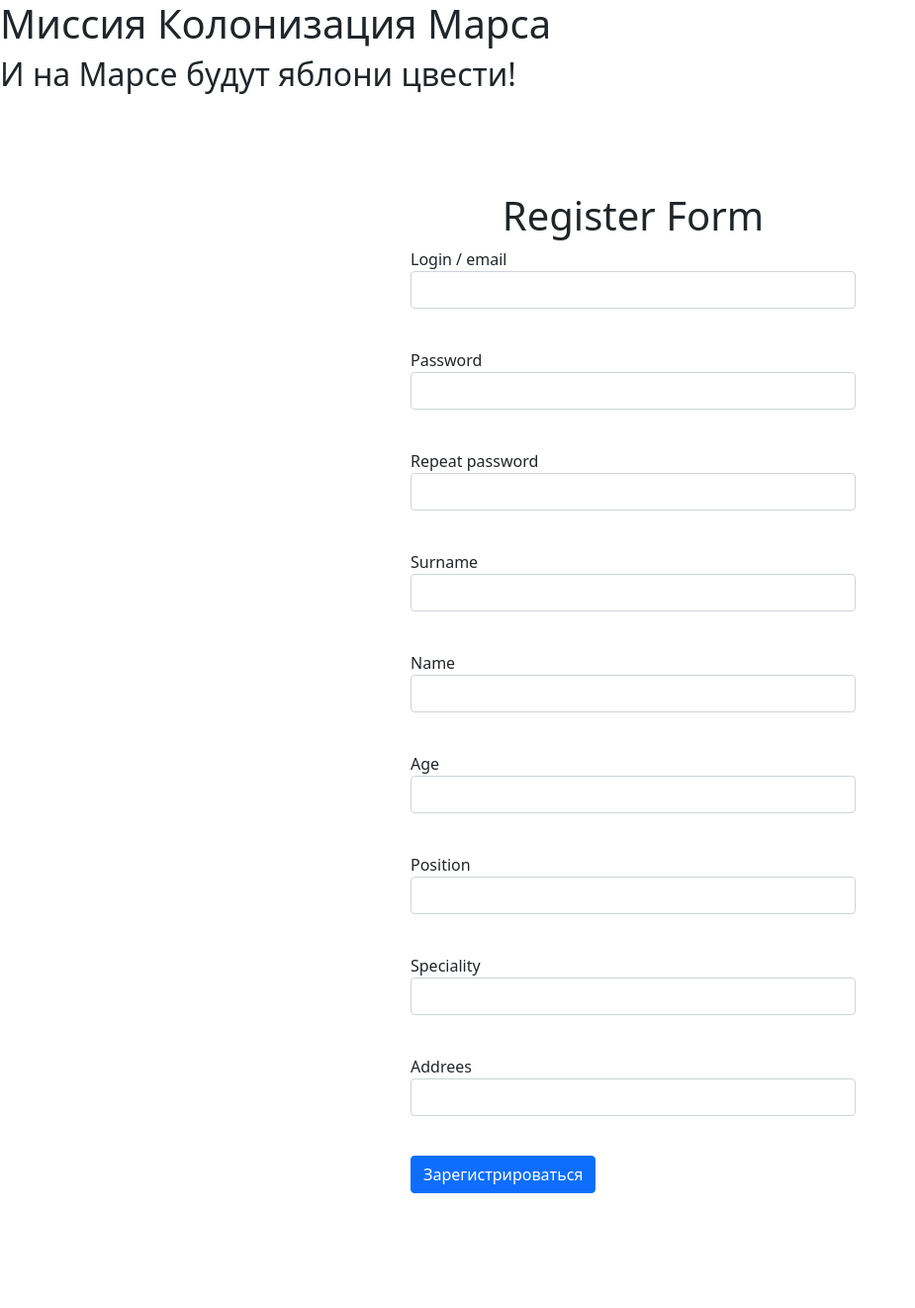
After one commit to Comper123/sqlalhemy, a Flask app: page /register in a window 1280 px wide. The commit adds this page. Shown: the whole page at 99% size, without its empty margins (0-925 px from the left). Run offline with Flask 3, Linux system fonts and the light colour scheme.

Commit message:
Add files via upload

```diff
--- a/app.py
+++ b/app.py
@@ -3,6 +3,8 @@ from data import db_session
 from flask import render_template
 from data.jobs import Jobs
 from data.users import User
+from forms.register import RegisterForm
+from flask import request, redirect
 
 
 app = Flask(__name__)
@@ -24,5 +26,15 @@ def jobs():
     return render_template('jobs.html', data=data)
 
 
+@app.route('/register', methods=['POST', 'GET'])
+def register():
+    form = RegisterForm()
+    if form.validate_on_submit():
+        # Записываем в бд результат формы
+
+        return redirect('/')
+    return render_template('register.html', form=form, title='Регистрация')
+
+
 if __name__ == '__main__':
     main()
--- /dev/null
+++ b/forms/register.py
@@ -0,0 +1,21 @@
+from wtforms import (
+    StringField,
+    IntegerField,
+    PasswordField,
+    SubmitField
+)
+from wtforms.validators import DataRequired
+from flask_wtf import FlaskForm
+
+
+class RegisterForm(FlaskForm):
+    login = StringField('Login / email', validators=[DataRequired()])
+    pwd1 = PasswordField('Password', validators=[DataRequired()])
+    pwd2 = PasswordField('Repeat password', validators=[DataRequired()])
+    name = StringField('Name', validators=[DataRequired()])
+    surname = StringField('Surname', validators=[DataRequired()])
+    age = IntegerField('Age', validators=[DataRequired()])
+    position = StringField('Position', validators=[DataRequired()])
+    speciality = StringField('Speciality', validators=[DataRequired()])
+    adress = StringField('Addrees', validators=[DataRequired()])
+    submit = SubmitField('Зарегистрироваться')
--- /dev/null
+++ b/static/css/style.css
@@ -0,0 +1,93 @@
+/* register.html */
+.register{
+    display: flex;
+    flex-direction: column;
+    align-items: center;
+    margin-bottom: 100px;
+    margin-top: 100px;
+}
+.reg_form{
+    width: 450px;
+}
+
+
+
+/* jobs.html */
+*{
+    margin: 0;
+    padding: 0;
+    box-sizing: border-box;
+}
+
+section{
+    display: flex;
+    width: 100vw;
+    flex-direction: column;
+    align-items: center;
+}
+
+.h1{
+    margin-top: 50px;
+    margin-bottom: 100px;
+    font-size: 34px;
+}
+.job{
+    width: 1600px;
+    height: 150px;
+    display: flex;
+    flex-direction: column;
+    margin-bottom: 50px;
+}
+.job > article > article{
+    display: flex;
+    align-items: center;
+    justify-content: center;
+}
+.job_header{
+    height: 50px;
+    display: flex;
+    width: 1600px;
+}
+.job_body{
+    height: 100px;
+    display: flex;
+    width: 1600px;
+}
+.job_header article{
+    background-color: rgb(113, 113, 113);
+    font-size: 24px;
+    font-weight: 800;
+}
+.main_info{
+    background-color: rgb(193, 190, 190);
+    font-size: 18px;
+}
+.job_body article{
+    height: 100px;
+}
+.job_header article{
+    height: 50px;
+}
+.job_header > article:nth-child(1),
+.job_body > article:nth-child(1){
+    width: 600px;
+}
+
+.job_header > article:nth-child(2),
+.job_body > article:nth-child(2),
+.job_header > article:nth-child(3),
+.job_body > article:nth-child(3),
+.job_header > article:nth-child(4),
+.job_body > article:nth-child(4),
+.job_header > article:nth-child(5),
+.job_body > article:nth-child(5){
+    width: 250px;
+}
+.finished{
+    background-color: rgb(157, 228, 136);
+    font-size: 18px;
+}
+.not_finished{
+    background-color: rgb(191, 105, 105);
+    font-size: 18px;
+}
--- /dev/null
+++ b/templates/base.html
@@ -0,0 +1,31 @@
+<!DOCTYPE html>
+<html lang="ru">
+<head>
+    <meta charset="UTF-8">
+    <meta name="viewport" content="width=device-width, initial-scale=1.0">
+    <title></title>
+</head>
+<body>
+    <!DOCTYPE html>
+    <html lang="ru">
+    <head>
+        <meta charset="UTF-8">
+        <meta name="viewport" content="width=device-width, initial-scale=1.0">
+        <title>{% block title %}{% endblock %}</title>
+        <link rel="stylesheet"
+                                 href="https://cdn.jsdelivr.net/npm/bootstrap@5.0.0-beta1/dist/css/bootstrap.min.css"
+                                 integrity="sha384-giJF6kkoqNQ00vy+HMDP7azOuL0xtbfIcaT9wjKHr8RbDVddVHyTfAAsrekwKmP1"
+                                 crossorigin="anonymous">
+        <link rel="stylesheet" href="{{ url_for('static', filename="css/style.css")}}">
+    </head>
+    <body>
+        <h1>Миссия Колонизация Марса</h1>
+        <h2>И на Марсе будут яблони цвести!</h2>
+        {% block content %}
+        {% endblock %}
+        <script src="https://cdn.jsdelivr.net/npm/bootstrap@5.3.2/dist/js/bootstrap.bundle.min.js" integrity="sha384-C6RzsynM9kWDrMNeT87bh95OGNyZPhcTNXj1NW7RuBCsyN/o0jlpcV8Qyq46cDfL" crossorigin="anonymous"></script>
+        <script src="https://cdn.jsdelivr.net/npm/jquery@3.4.1/dist/jquery.min.js"></script>
+    </body>
+    </html>
+</body>
+</html>
--- /dev/null
+++ b/templates/register.html
@@ -0,0 +1,95 @@
+{% extends "base.html" %}
+
+
+{% block content %}
+<div class="register">
+    <div class="start">
+        <h1>Register Form</h1>
+    </div>
+    <form action="" method="post" class="reg_form">
+        {{ form.hidden_tag() }}
+        <p>
+            {{ form.login.label }}<br>
+            {{ form.login(class="form-control") }}<br>
+            {% for error in form.login.errors %}
+            <div class="alert alert-danger" role="alert">
+                {{ error }}
+            </div>
+            {% endfor %}
+        </p>
+        <p>
+            {{ form.pwd1.label }}<br>
+            {{ form.pwd1(class="form-control", type="password") }}<br>
+            {% for error in form.pwd1.errors %}
+            <div class="alert alert-danger" role="alert">
+                {{ error }}
+            </div>
+            {% endfor %}
+        </p>
+        <p>
+            {{ form.pwd2.label }}<br>
+            {{ form.pwd2(class="form-control") }}<br>
+            {% for error in form.pwd2.errors %}
+            <div class="alert alert-danger" role="alert">
+                {{ error }}
+            </div>
+            {% endfor %}
+        </p>
+        <p>
+            {{ form.surname.label }}<br>
+            {{ form.surname(class="form-control") }}<br>
+            {% for error in form.surname.errors %}
+            <div class="alert alert-danger" role="alert">
+                {{ error }}
+            </div>
+            {% endfor %}
+        </p>
+        <p>
+            {{ form.name.label }}<br>
+            {{ form.name(class="form-control") }}<br>
+            {% for error in form.name.errors %}
+            <div class="alert alert-danger" role="alert">
+                {{ error }}
+            </div>
+            {% endfor %}
+        </p>
+        <p>
+            {{ form.age.label }}<br>
+            {{ form.age(class="form-control") }}<br>
+            {% for error in form.age.errors %}
+            <div class="alert alert-danger" role="alert">
+                {{ error }}
+            </div>
+            {% endfor %}
+        </p>
+        <p>
+            {{ form.position.label }}<br>
+            {{ form.position(class="form-control") }}<br>
+            {% for error in form.position.errors %}
+            <div class="alert alert-danger" role="alert">
+                {{ error }}
+            </div>
+            {% endfor %}
+        </p>
+        <p>
+            {{ form.speciality.label }}<br>
+            {{ form.speciality(class="form-control") }}<br>
+            {% for error in form.speciality.errors %}
+            <div class="alert alert-danger" role="alert">
+                {{ error }}
+            </div>
+            {% endfor %}
+        </p>
+        <p>
+            {{ form.adress.label }}<br>
+            {{ form.adress(class="form-control") }}<br>
+            {% for error in form.adress.errors %}
+            <div class="alert alert-danger" role="alert">
+                {{ error }}
+            </div>
+            {% endfor %}
+        </p>
+        <p>{{ form.submit(type="submit", class="btn btn-primary") }}</p>
+    </form>
+</div>
+{% endblock %}
```
Also changed, not shown: templates/jobs.html (+7 -90 lines).
